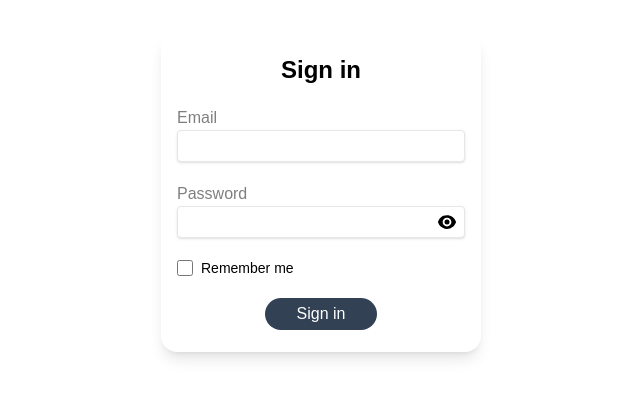
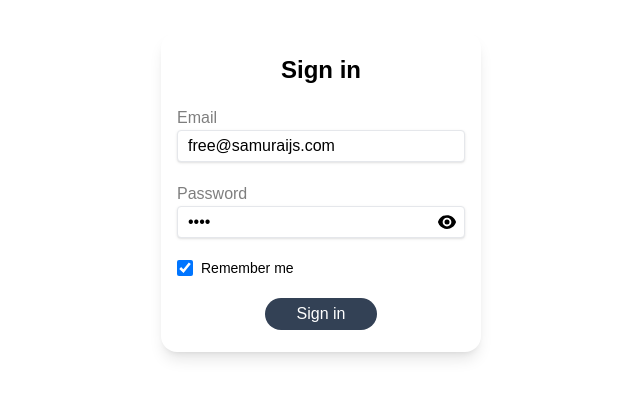
Before and after one commit to Lecser/todo, a React (Vite) app: page /loginPage in a window 1280 px wide. Shown: the part 208-606 px from the top of the page, without its empty margins (319-959 px from the left). Built offline with nearby package versions, Linux system fonts and the light colour scheme; no server answers.

Commit message:
add default account

```diff
--- a/src/features/login/Login.tsx
+++ b/src/features/login/Login.tsx
@@ -38,9 +38,9 @@ export const Login = () => {
     formState: { errors }
   } = useForm<IForm>({
     defaultValues: {
-      email: '',
-      password: '',
-      rememberMe: false
+      email: 'free@samuraijs.com',
+      password: 'free',
+      rememberMe: true
     },
     mode: 'onBlur',
     resolver: yupResolver(Schema)
```
